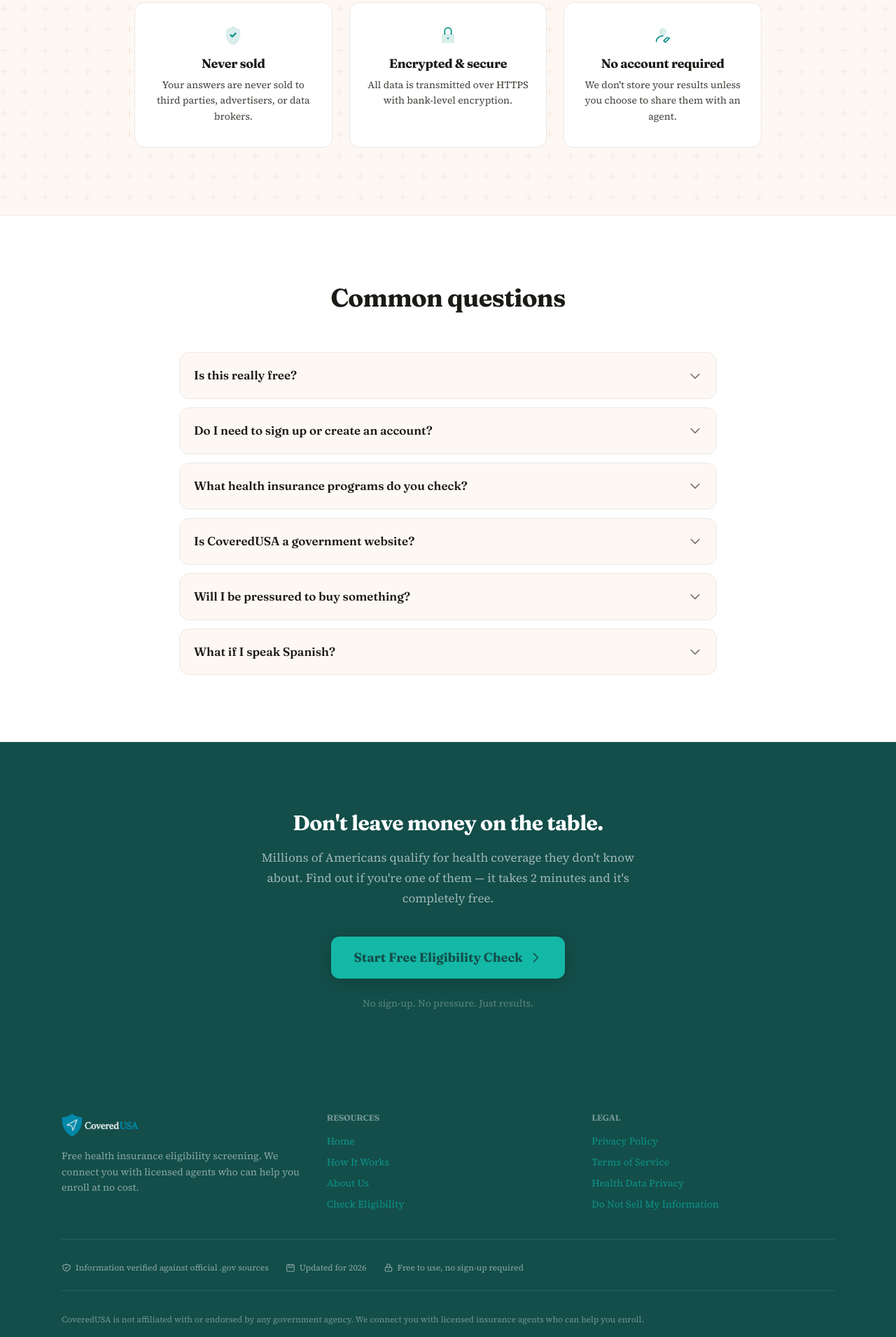
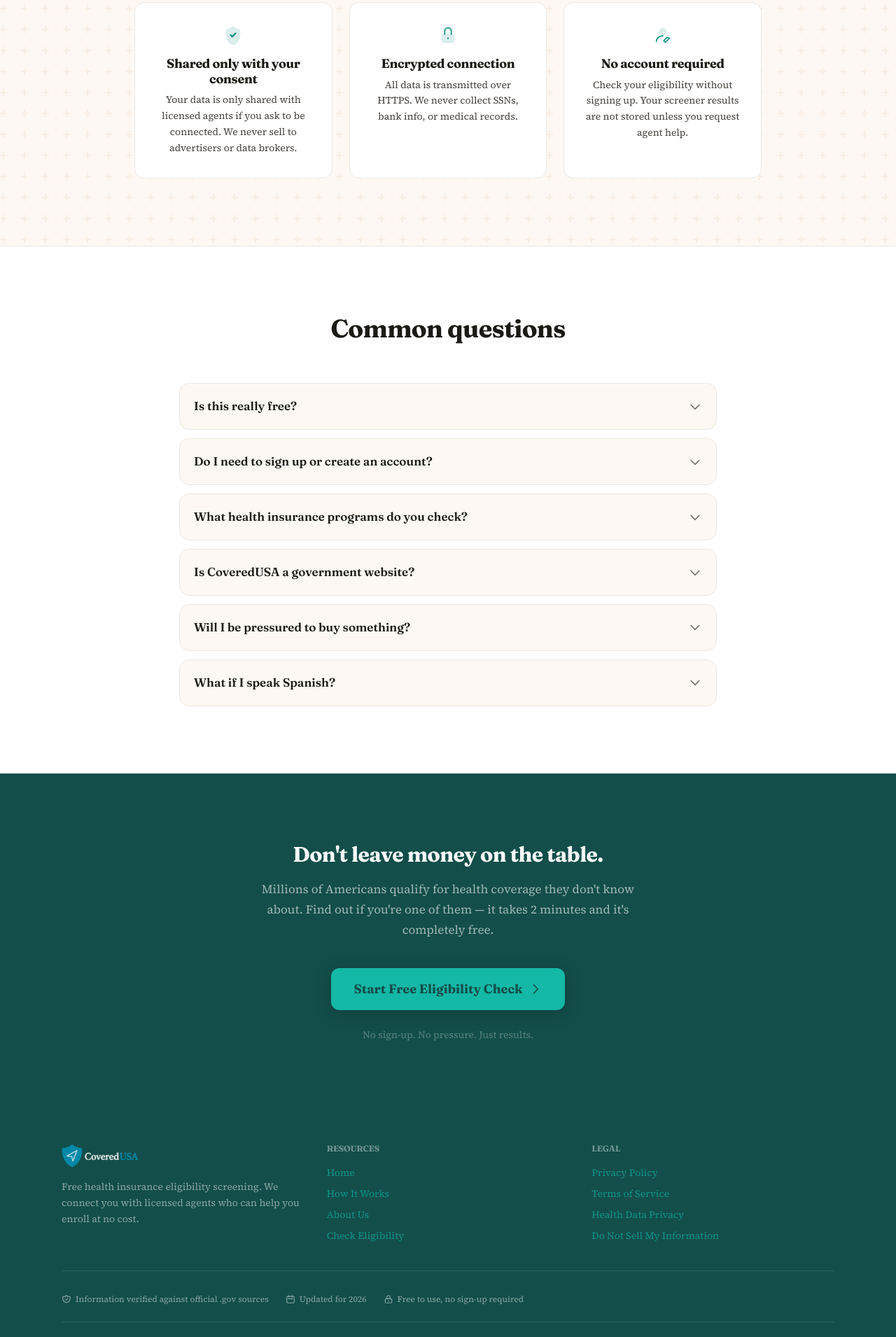
Before and after one commit to JPonskis/covered-usa, a Next.js app: page /en in a window 1280 px wide. Shown: the part 3280-5190 px from the top of the page at 70% size. Built offline with nearby package versions, Linux system fonts and the light colour scheme.

Commit message:
Fix: accurate privacy claims, compliant TPMO disclaimers in footer (EN+ES)

```diff
--- a/messages/en.json
+++ b/messages/en.json
@@ -28,8 +28,8 @@
     "submit": "See My Results"
   },
   "footer": {
-    "disclaimer": "CoveredUSA is not affiliated with or endorsed by any government agency. We connect you with licensed insurance agents who can help you enroll.",
-    "medicare": "Not connected with or endorsed by the United States government or the federal Medicare program.",
+    "disclaimer": "CoveredUSA is not affiliated with or endorsed by any government agency. We do not offer every plan available in your area. We connect you with licensed insurance agents who can help you explore your options. You can always visit HealthCare.gov, Medicare.gov, or contact 1-800-MEDICARE for help with plan choices.",
+    "medicare": "Not connected with or endorsed by the United States government or the federal Medicare program. For a complete list of available plans, contact 1-800-MEDICARE (TTY users call 1-877-486-2048) 24 hours a day, 7 days a week.",
     "privacy": "Privacy Policy",
     "terms": "Terms of Service",
     "doNotSell": "Do Not Sell My Information",
--- a/messages/es.json
+++ b/messages/es.json
@@ -28,8 +28,8 @@
     "submit": "Ver Mis Resultados"
   },
   "footer": {
-    "disclaimer": "CoveredUSA no está afiliado ni respaldado por ninguna agencia gubernamental. Te conectamos con agentes de seguros con licencia que pueden ayudarte a inscribirte.",
-    "medicare": "No está conectado ni respaldado por el gobierno de los Estados Unidos ni por el programa federal de Medicare.",
+    "disclaimer": "CoveredUSA no está afiliado ni respaldado por ninguna agencia gubernamental. No ofrecemos todos los planes disponibles en su área. Le conectamos con agentes de seguros con licencia que pueden ayudarle a explorar sus opciones. Siempre puede visitar CuidadoDeSalud.gov, Medicare.gov, o llamar al 1-800-MEDICARE para obtener ayuda.",
+    "medicare": "No está conectado ni respaldado por el gobierno de los Estados Unidos ni por el programa federal de Medicare. Para una lista completa de planes disponibles, llame al 1-800-MEDICARE (usuarios de TTY: 1-877-486-2048), las 24 horas, los 7 días de la semana.",
     "privacy": "Política de Privacidad",
     "terms": "Términos de Servicio",
     "doNotSell": "No Vender Mi Información",
--- a/src/app/[locale]/page.tsx
+++ b/src/app/[locale]/page.tsx
@@ -503,8 +503,8 @@ export default async function HomePage({
           <div className="grid sm:grid-cols-3 gap-6 max-w-4xl mx-auto">
             {[
               {
-                title: 'Never sold',
-                desc: 'Your answers are never sold to third parties, advertisers, or data brokers.',
+                title: 'Shared only with your consent',
+                desc: 'Your data is only shared with licensed agents if you ask to be connected. We never sell to advertisers or data brokers.',
                 icon: (
                   <svg viewBox="0 0 24 24" fill="none" className="w-7 h-7">
                     <path d="M12 2L4 6v6c0 5.52 3.44 10.24 8 12 4.56-1.76 8-6.48 8-12V6l-8-4z" fill="var(--primary)" opacity="0.15" stroke="var(--primary)" strokeWidth="1.5" />
@@ -513,8 +513,8 @@ export default async function HomePage({
                 ),
               },
               {
-                title: 'Encrypted & secure',
-                desc: 'All data is transmitted over HTTPS with bank-level encryption.',
+                title: 'Encrypted connection',
+                desc: 'All data is transmitted over HTTPS. We never collect SSNs, bank info, or medical records.',
                 icon: (
                   <svg viewBox="0 0 24 24" fill="none" className="w-7 h-7">
                     <rect x="5" y="11" width="14" height="10" rx="2" fill="var(--primary)" opacity="0.15" stroke="var(--primary)" strokeWidth="1.5" />
@@ -525,7 +525,7 @@ export default async function HomePage({
               },
               {
                 title: 'No account required',
-                desc: "We don't store your results unless you choose to share them with an agent.",
+                desc: 'Check your eligibility without signing up. Your screener results are not stored unless you request agent help.',
                 icon: (
                   <svg viewBox="0 0 24 24" fill="none" className="w-7 h-7">
                     <circle cx="12" cy="8" r="4" fill="var(--primary)" opacity="0.15" stroke="var(--primary)" strokeWidth="1.5" />
```
